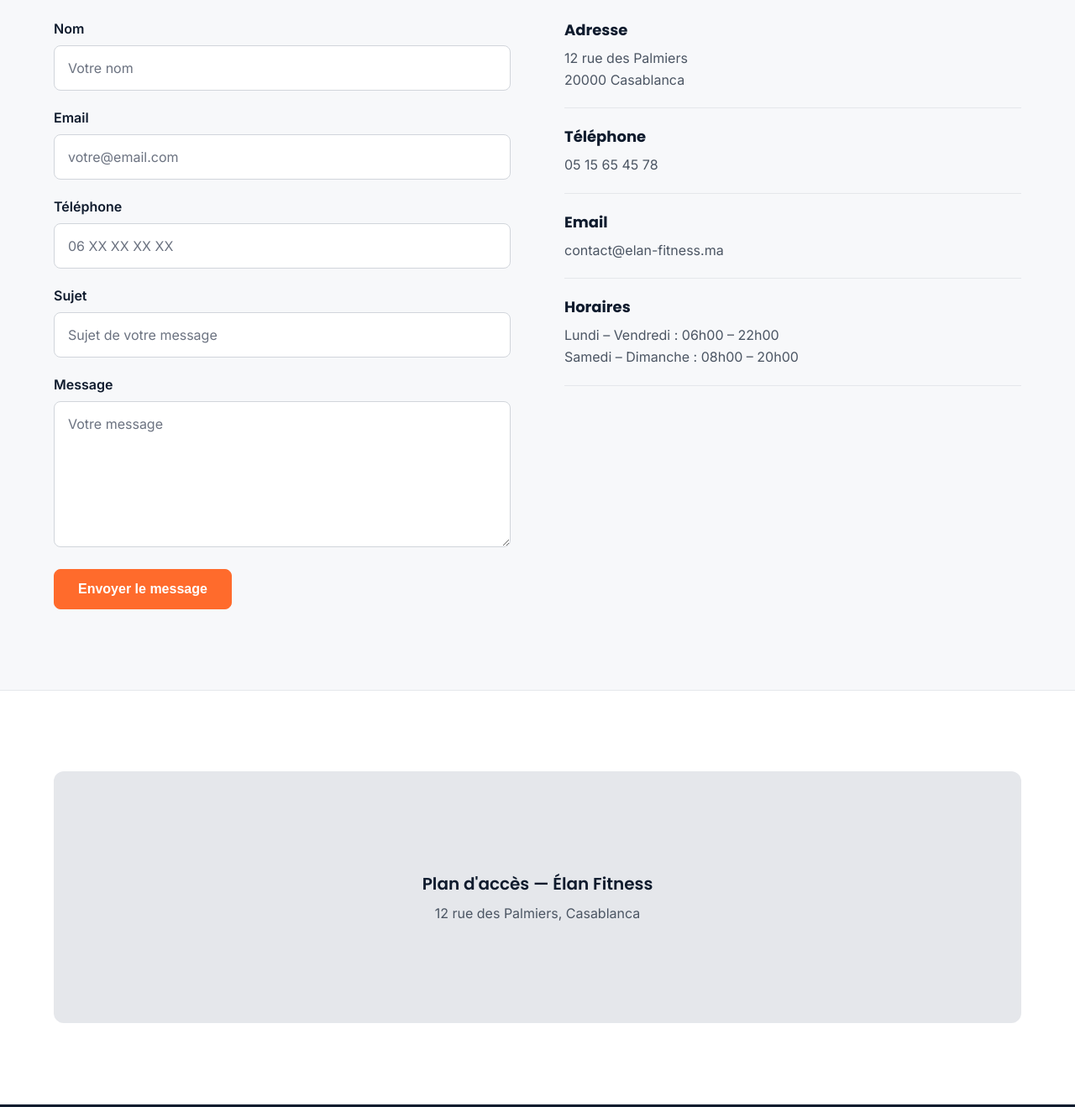
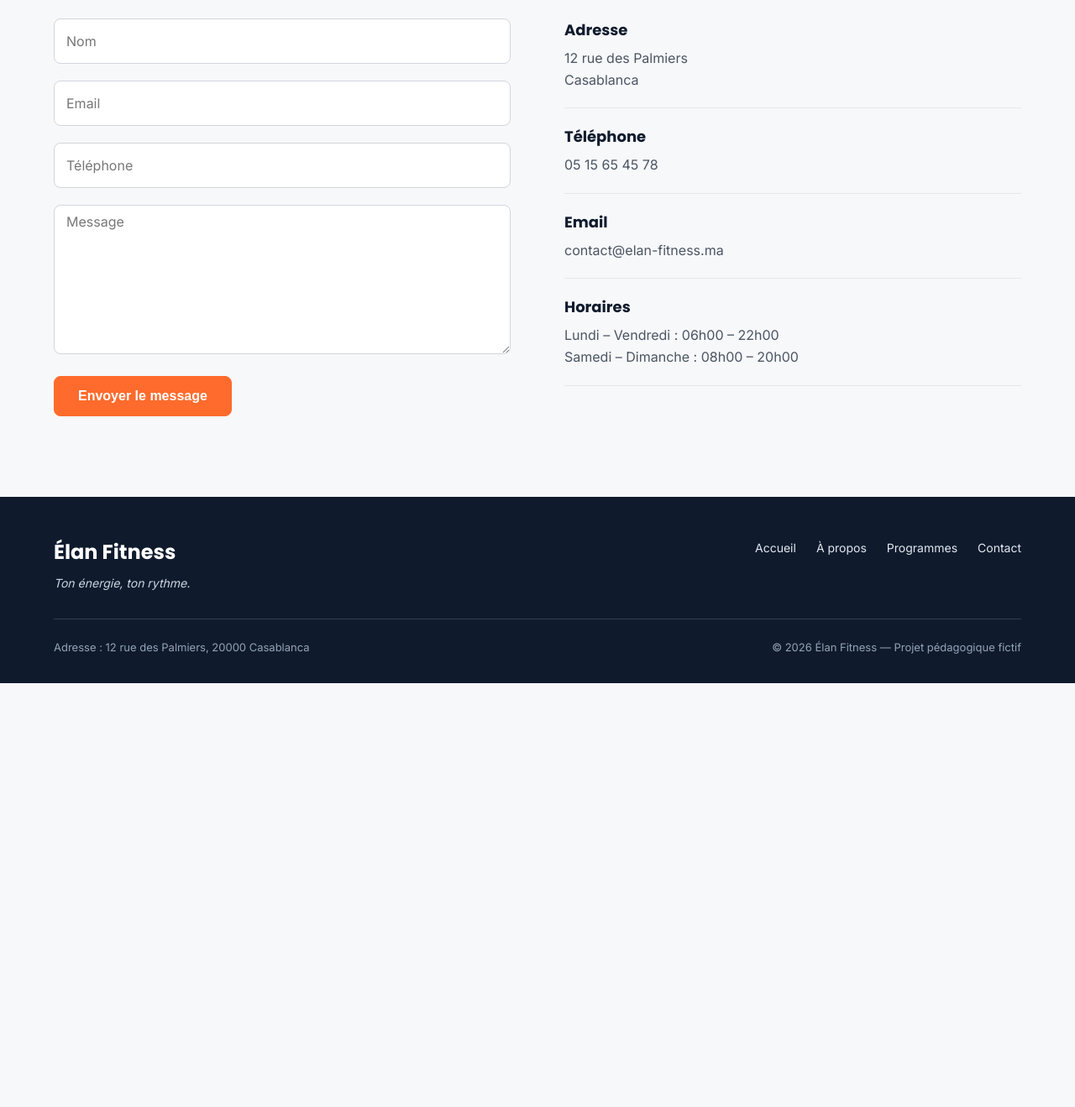
Before and after one commit to HafssaBoukniter/Elan-Fiteness, a plain HTML site: page contact.html in a window 1280 px wide. Shown: the part 580-1899 px from the top of the page at 84% size. After the commit the page ends 1394 px from the top, so only its background shows below. Drawn offline with Linux system fonts and the light colour scheme.

Commit message:
update contact ,add logo

```diff
--- a/contact.html
+++ b/contact.html
@@ -7,6 +7,7 @@
   <meta name="description" content="Élan Fitness, salle de sport à Casablanca : musculation, yoga, cardio et boxe fitness avec des coachs diplômés. Réservez votre cours d'essai gratuit.">
 
   <title>Élan Fitness | Contact</title>
+  <link rel="icon" type="image/x-icon" href="/img/logo.png">
 
   <link rel="preconnect" href="https://fonts.googleapis.com">
   <link rel="preconnect" href="https://fonts.gstatic.com" crossorigin>
@@ -24,7 +25,7 @@
 
     <div class="conteneur en-tete-contenu">
 
-      <a href="index.html" class="logo">Élan Fitness</a>
+      <a href="index.html" class="logo">Élan Fitness <img class="imgL" src="img/logo.png" alt=""></a>
 
       <nav aria-label="Navigation principale">
 
@@ -83,32 +84,26 @@
 
           <form>
             <div class="champ">
+              <input type="text" id="nom" name="nom" placeholder=" " required>
               <label for="nom">Nom</label>
-              <input type="text" id="nom" name="nom" placeholder="Votre nom" required>
             </div>
 
 
             <div class="champ">
+              <input type="email" id="email"name="email" placeholder=" " required>
               <label for="email">Email</label>
-              <input type="email" id="email"name="email" placeholder="votre@email.com" required>
             </div>
 
 
             <div class="champ">
+              <input type="tel" id="telephone" name="telephone" placeholder=" " required>
               <label for="telephone">Téléphone</label>
-              <input type="tel" id="telephone" name="telephone" placeholder="06 XX XX XX XX">
             </div>
 
 
             <div class="champ">
-              <label for="sujet">Sujet</label>
-              <input type="text" id="sujet" name="sujet" placeholder="Sujet de votre message">
-            </div>
-
-
-            <div class="champ">
+              <textarea id="message" name="message" rows="6" placeholder=" " required></textarea>
               <label for="message">Message</label>
-              <textarea id="message" name="message" rows="6" placeholder="Votre message"required></textarea>
             </div>
 
             <button type="submit" class="bouton bouton-principal">Envoyer le message</button>
@@ -124,7 +119,7 @@
           <div class="information">
             <h3>Adresse</h3>
             <p>12 rue des Palmiers<br>
-              20000 Casablanca</p>
+              Casablanca</p>
           </div>
 
 
@@ -150,23 +145,6 @@
       </div>
 
     </section>
-
-    <section class="section section-blanche">
-
-      <div class="conteneur">
-
-        <div class="carte-map">
-          <div class="map-placeholder">
-            <p>Plan d'accès — Élan Fitness</p>
-            <p>12 rue des Palmiers, Casablanca</p>
-          </div>
-
-        </div>
-
-      </div>
-
-    </section>
-
 
   </main>
 
--- a/contactStyle.css
+++ b/contactStyle.css
@@ -16,14 +16,8 @@
 }
 
 .champ {
+  position: relative;
   margin-bottom: 20px;
-}
-
-.champ label {
-  display: block;
-  margin-bottom: 8px;
-  font-weight: 600;
-  color: #0F1B2D;
 }
 
 .champ input,
@@ -37,23 +31,73 @@
   background-color: #FFFFFF;
   border: 1px solid #D1D5DB;
   border-radius: 8px;
+  outline: none;
+  box-sizing: border-box;
 }
+
+.champ label {
+  position: absolute;
+  left: 10px;
+  padding: 0 5px;
+  color: #777;
+  background: #FFFFFF;
+  font-size: 16px;
+  font-weight: 400;
+  pointer-events: none;
+  transition: 0.3s;
+}
+
+.champ input + label {
+  top: 50%;
+  transform: translateY(-50%);
+}
+
+.champ input:focus {
+  outline: 3px solid rgba(255, 107, 44, 0.25);
+  border-color: #FF6B2C;
+}
+
+.champ input:focus + label,
+.champ input:not(:placeholder-shown) + label {
+  top: 0;
+  font-size: 12px;
+  color: #FF6B2C;
+  transform: translateY(-50%);
+}
+
+
 
 .champ textarea {
   min-height: 150px;
   resize: vertical;
+  padding-top: 18px;
 }
+
+.champ textarea + label {
+  top: 20px;
+  transform: translateY(-50%);
+}
+
+.champ textarea:focus {
+  outline: 3px solid rgba(255, 107, 44, 0.25);
+  border-color: #FF6B2C;
+}
+
+.champ textarea:focus + label,
+.champ textarea:not(:placeholder-shown) + label {
+  top: 0;
+  font-size: 12px;
+  color: #FF6B2C;
+  transform: translateY(-50%);
+}
+
 
 .champ input::placeholder,
 .champ textarea::placeholder {
   color: #6B7280;
 }
 
-.champ input:focus,
-.champ textarea:focus {
-  outline: 3px solid rgba(255, 107, 44, 0.25);
-  border-color: #FF6B2C;
-}
+
 
 .information {
   padding: 20px 0;
@@ -73,28 +117,3 @@
   color: #4B5563;
   line-height: 1.6;
 }
-
-.carte-map {
-  width: 100%;
-}
-
-.map-placeholder {
-  min-height: 300px;
-  display: flex;
-  flex-direction: column;
-  align-items: center;
-  justify-content: center;
-  gap: 8px;
-  padding: 32px;
-  background-color: #E5E7EB;
-  border-radius: 12px;
-  text-align: center;
-  color: #4B5563;
-}
-
-.map-placeholder p:first-child {
-  font-family: 'Poppins', Arial, sans-serif;
-  font-size: 20px;
-  font-weight: 600;
-  color: #0F1B2D;
-}
--- a/style.css
+++ b/style.css
@@ -180,13 +180,9 @@ button:focus-visible {
   color: #0F1B2D;
 }
 
-.logo::after {
-  content: "";
-  width: 10px;
-  height: 10px;
-  margin-left: 8px;
-  background-color: #FF6B2C;
-  border-radius: 50%;
+.imgL{
+  width: 50px;
+  height: 50px;
 }
 
 .menu {
```
Also changed, not shown: apropos.html (+2 -1 lines), index.html (+2 -1 lines), programmes.html (+8 -8 lines), img/logo.png (added).
